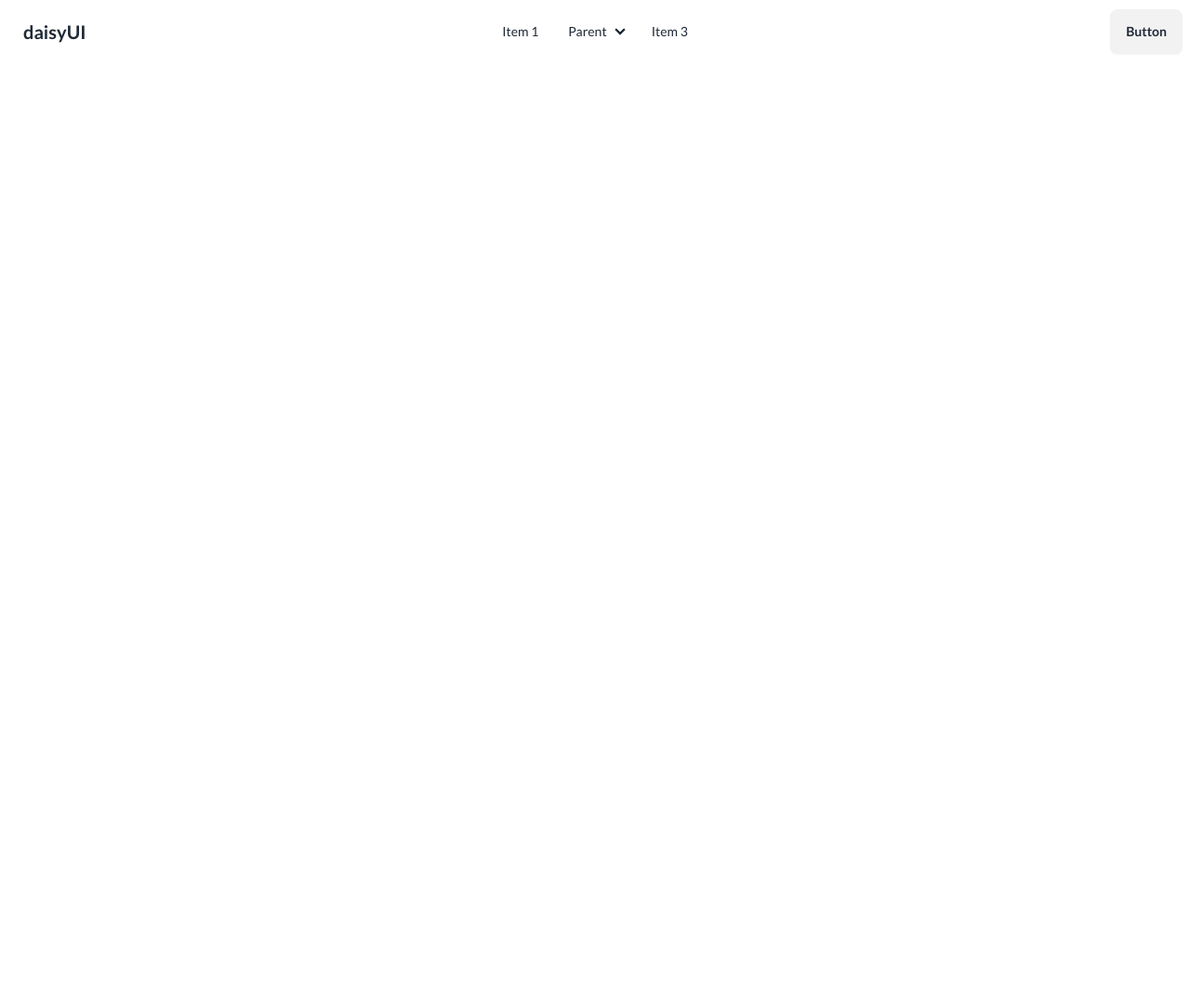
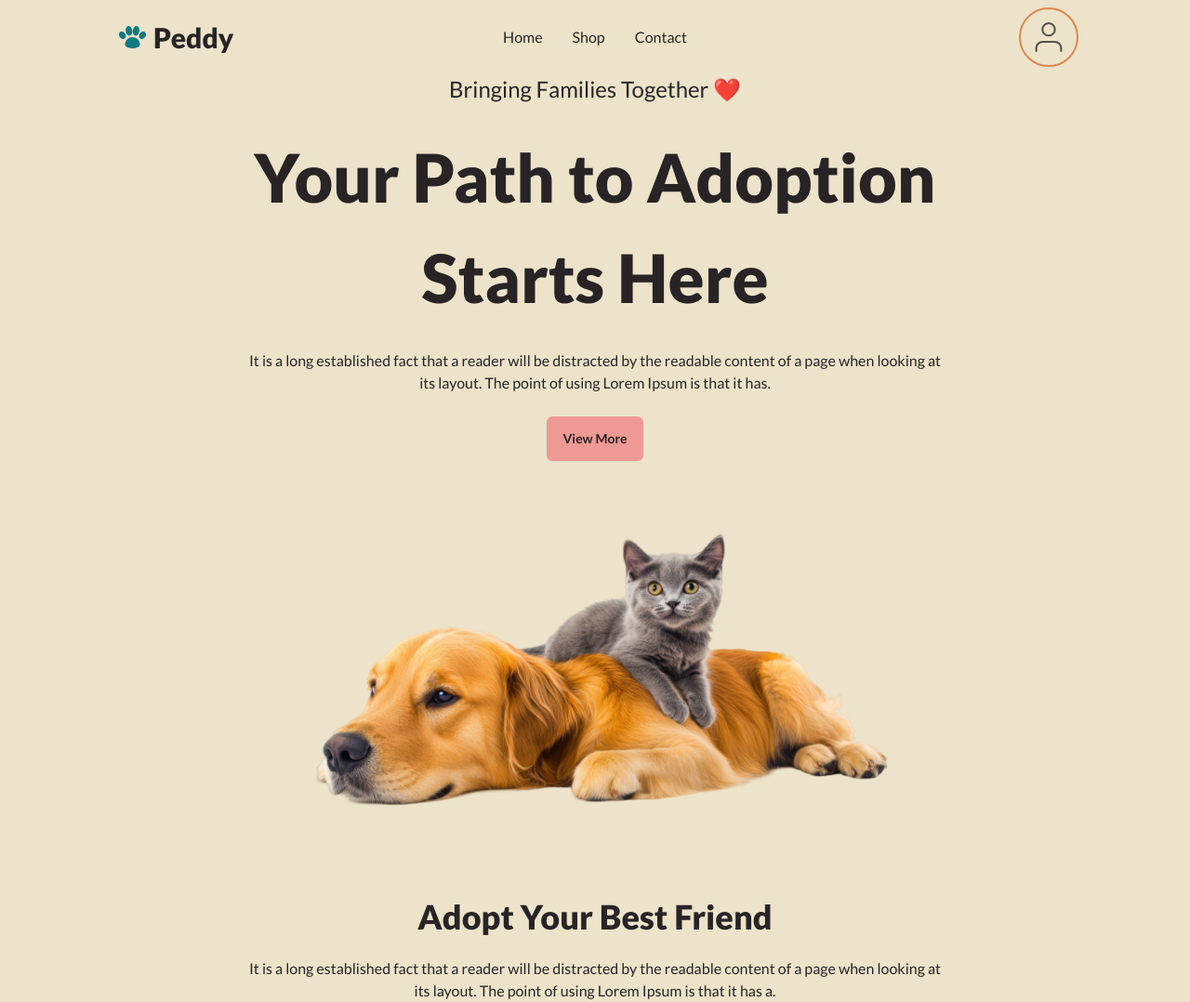
Before and after one commit to KYusufbd/peddy-pet-adoption-site, a website built with Vite: page index.html in a window 1280 px wide. Shown: the whole page at 93% size. Before the commit the page ends 800 px from the top, so only its background shows below. Built offline with nearby package versions, Linux system fonts and the light colour scheme.

Commit message:
Basic structur is ready. Now time to work with API

```diff
--- a/css/main.css
+++ b/css/main.css
@@ -24,4 +24,27 @@
         src: url(/../assets/fonts/Lato-Black.ttf) format('truetype');
     }
 
+    h1 {
+        @apply text-4xl;
+        @apply md:text-5xl;
+        @apply lg:text-[72px];
+        @apply leading-normal;
+        @apply font-black;
+    }
+
+    h2 {
+        @apply text-4xl;
+    }
+
+    h5 {
+        @apply text-2xl;
+    }
+
 }
+
+.sect {
+    @apply max-w-page-width;
+    @apply px-4;
+    @apply md:px-8;
+    @apply mx-auto;
+}
--- a/index.html
+++ b/index.html
@@ -1,65 +1,144 @@
 <!DOCTYPE html>
-<html>
+<html class="box-border" data-theme="retro">
   <head>
     <meta charset="UTF-8" />
     <meta name="viewport" content="width=device-width, initial-scale=1.0" />
     <link href="css/main.css" rel="stylesheet" />
   </head>
-  <body>
-    <div class="navbar bg-base-100">
-      <div class="navbar-start">
+  <body class="text-base text-primary-content">
+    <header>
+      <!-- Navbar -->
+      <div class="navbar sect bg-base-100">
+        <div class="navbar-start flex flex-row gap-2">
           <div class="dropdown">
             <div tabindex="0" role="button" class="btn btn-ghost lg:hidden">
               <svg
+                width="36px"
+                height="36px"
+                viewBox="0 0 24.00 24.00"
+                fill="none"
                 xmlns="http://www.w3.org/2000/svg"
-              class="h-5 w-5"
-              fill="none"
-              viewBox="0 0 24 24"
-              stroke="currentColor"
               >
-              <path
+                <g id="SVGRepo_bgCarrier" stroke-width="0"></g>
+                <g
+                  id="SVGRepo_tracerCarrier"
                   stroke-linecap="round"
                   stroke-linejoin="round"
-                stroke-width="2"
-                d="M4 6h16M4 12h8m-8 6h16"
-              />
+                ></g>
+                <g id="SVGRepo_iconCarrier">
+                  <path
+                    d="M4 6H20M4 12H20M4 18H20"
+                    stroke="#131313"
+                    stroke-width="1.2"
+                    stroke-linecap="round"
+                    stroke-linejoin="round"
+                  ></path>
+                </g>
               </svg>
             </div>
             <ul
               tabindex="0"
               class="menu menu-sm dropdown-content bg-base-100 rounded-box z-[1] mt-3 w-52 p-2 shadow"
             >
-            <li><a>Item 1</a></li>
-            <li>
-              <a>Parent</a>
-              <ul class="p-2">
-                <li><a>Submenu 1</a></li>
-                <li><a>Submenu 2</a></li>
-              </ul>
-            </li>
-            <li><a>Item 3</a></li>
+              <li><a href="/">Home</a></li>
+              <li><a href="/">Shop</a></li>
+              <li><a href="/">Contact</a></li>
             </ul>
           </div>
-        <a class="btn btn-ghost text-xl font-bold">daisyUI</a>
+          <img src="./assets/images/logo.webp" alt="peddy-logo" />
+          <h1 class="font-black text-3xl">Peddy</h1>
         </div>
         <div class="navbar-center hidden lg:flex">
-        <ul class="menu menu-horizontal px-1">
-          <li><a>Item 1</a></li>
-          <li>
-            <details>
-              <summary>Parent</summary>
-              <ul class="p-2">
-                <li><a>Submenu 1</a></li>
-                <li><a>Submenu 2</a></li>
-              </ul>
-            </details>
-          </li>
-          <li><a>Item 3</a></li>
+          <ul class="menu menu-horizontal px-1 text-base">
+            <li><a href="/">Home</a></li>
+            <li><a href="/">Shop</a></li>
+            <li><a href="/">Contact</a></li>
           </ul>
         </div>
         <div class="navbar-end">
-        <a class="btn">Button</a>
+          <div class="flex h-16 w-16">
+            <div
+              class="w-full h-full rounded-full border-2 border-accent flex justify-center items-center"
+            >
+              <svg
+                width="36px"
+                height="36px"
+                viewBox="0 0 24 24"
+                xmlns="http://www.w3.org/2000/svg"
+                fill="#131313b3"
+                class="w-4/6 h-4/6 m-auto"
+              >
+                <g id="SVGRepo_bgCarrier" stroke-width="0"></g>
+                <g
+                  id="SVGRepo_tracerCarrier"
+                  stroke-linecap="round"
+                  stroke-linejoin="round"
+                ></g>
+                <g id="SVGRepo_iconCarrier">
+                  <title></title>
+                  <g id="Complete">
+                    <g id="user">
+                      <g>
+                        <path
+                          d="M20,21V19a4,4,0,0,0-4-4H8a4,4,0,0,0-4,4v2"
+                          fill="none"
+                          stroke="#131313b3"
+                          stroke-linecap="round"
+                          stroke-linejoin="round"
+                          stroke-width="1.2"
+                        ></path>
+                        <circle
+                          cx="12"
+                          cy="7"
+                          fill="none"
+                          r="4"
+                          stroke="#131313b3"
+                          stroke-linecap="round"
+                          stroke-linejoin="round"
+                          stroke-width="1.2"
+                        ></circle>
+                      </g>
+                    </g>
+                  </g>
+                </g>
+              </svg>
             </div>
           </div>
+        </div>
+      </div>
+    </header>
+    <main class="flex flex-col gap-12">
+      <!-- Banner section -->
+      <section class="sect">
+        <div class="flex flex-col w-full gap-12">
+          <div
+            class="flex flex-col justify-center items-center gap-6 text-center"
+          >
+            <h5>Bringing Families Together ❤️</h5>
+            <h1 class="max-w-[752px]">Your Path to Adoption Starts Here</h1>
+            <p class="max-w-[752px]">
+              It is a long established fact that a reader will be distracted by
+              the readable content of a page when looking at its layout. The
+              point of using Lorem Ipsum is that it has.
+            </p>
+            <a href="#adopt" class="btn btn-primary">View More</a>
+          </div>
+          <div class="">
+            <img
+              class="mx-auto"
+              src="/assets/images/pet-banner.png"
+              alt="Pets"
+            />
+          </div>
+        </div>
+      </section>
+      <!-- Adopt your best friend section -->
+      <section id="adopt" class="sect">
+        <div class="w-full flex flex-col gap-6">
+          <h2 class="font-black text-center mx-auto">Adopt  Your  Best Friend</h2>
+          <p class="max-w-[752px] text-center mx-auto">It is a long established fact that a reader will be distracted by the readable content of a page when looking at its layout. The point of using Lorem Ipsum is that it has a.</p>
+        </div>
+      </section>
+    </main>
   </body>
 </html>
--- a/tailwind.config.js
+++ b/tailwind.config.js
@@ -8,7 +8,11 @@ module.exports = {
     fontFamily: {
       'sans': ['Lato', ...defaultTheme.fontFamily.sans]
     },
-    extend: {},
+    extend: {
+      maxWidth: {
+        'page-width': '69rem'
+      }
+    },
   },
   plugins: [
     require('daisyui'),
```
Also changed, not shown: assets/images/pet-banner.png (added), assets/images/pet.webp (deleted). Lines whose indentation alone changed are shown as unchanged.
